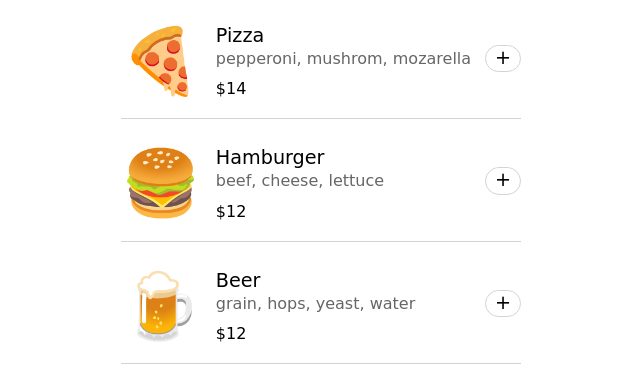
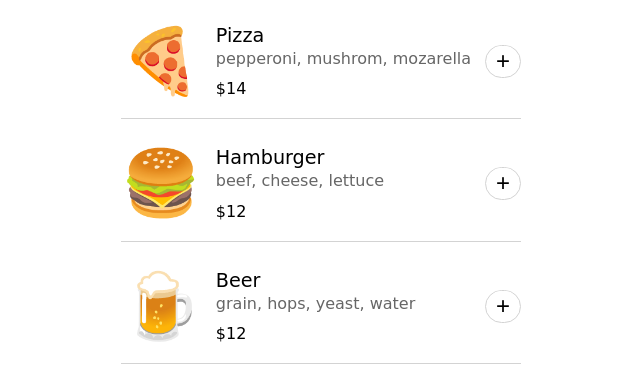
Before and after one commit to Vkhrabrov/Restautant_ordering_app, a website built with Vite: page index.html in a window 1280 px wide. Shown: the part 153-526 px from the top of the page, 319-959 px from the left. Built offline with nearby package versions, Linux system fonts and the light colour scheme; a web font is replaced by a local one.

Commit message:
buttons update

```diff
--- a/index.css
+++ b/index.css
@@ -42,6 +42,8 @@ header, main {
 }
 
 #add-item-button{
+    font-family: Arial, Helvetica, sans-serif;
+    font-size: 20px;
     display: flex;
     position: absolute;
     right: 0;
@@ -49,8 +51,8 @@ header, main {
     border: 1px solid lightgrey;
     border-radius: 50px;
     padding-bottom: 1px;
-    padding-right: 3px;
-    padding-left: 3px;
+    padding-right: 4px;
+    padding-left: 4px;
 }
 
 .item-details{
```
